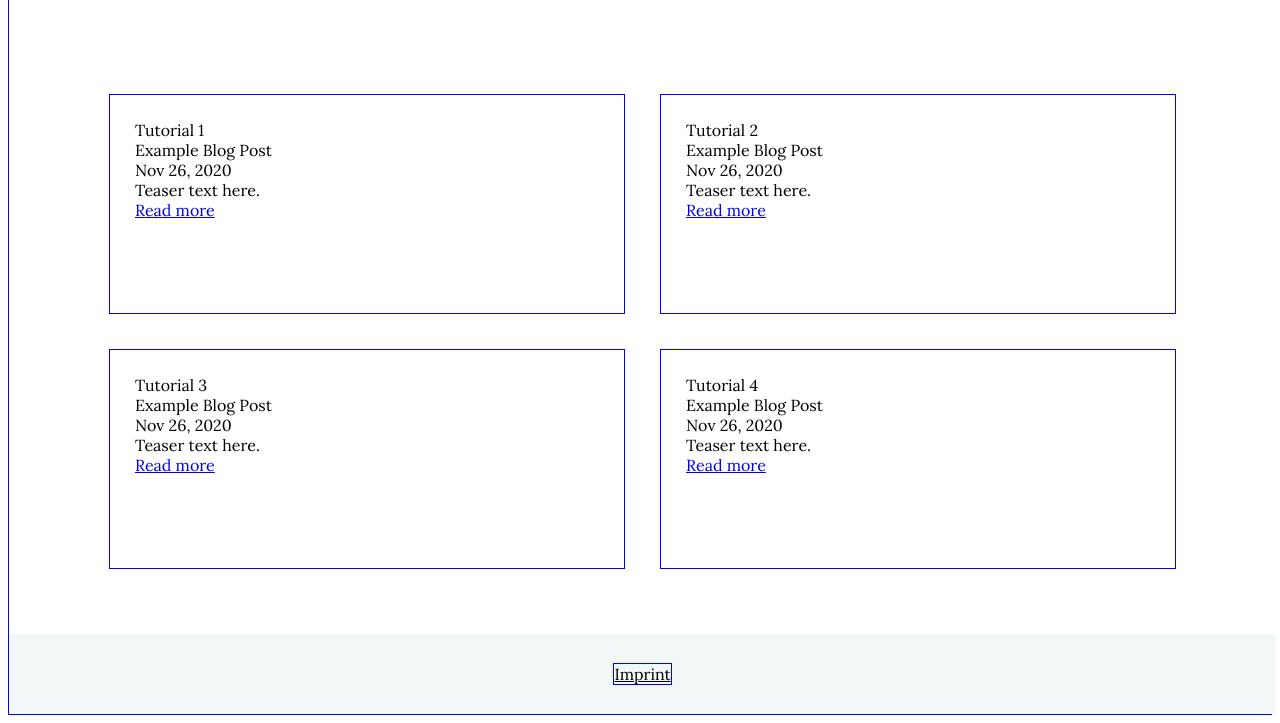
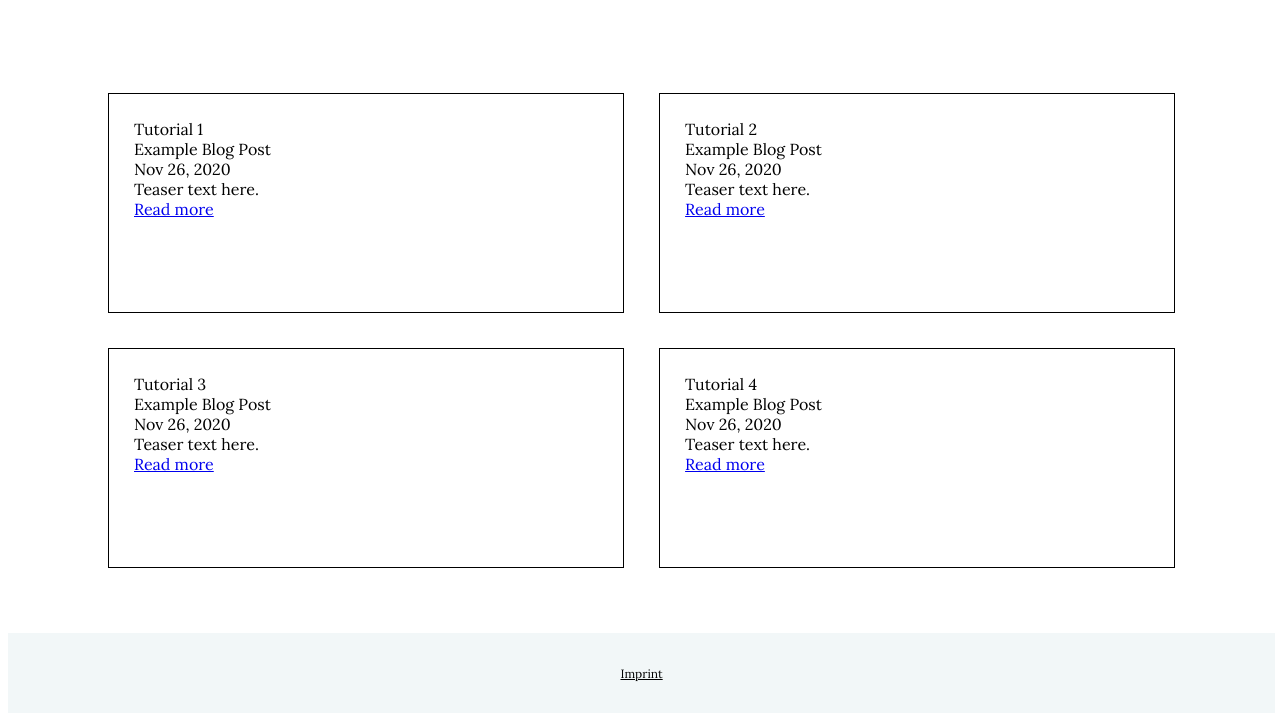
Before and after one commit to ImmanuelXIV/blog, a plain HTML site: page index.html in a window 1280 px wide. Shown: the part 95-818 px from the top of the page. Drawn offline with Linux system fonts and the light colour scheme.

Commit message:
feat: Delete border around most elements in css

```diff
--- a/css/blog-post.css
+++ b/css/blog-post.css
@@ -45,7 +45,7 @@ button {
     padding: 10px;
     grid-area: ct;
     font-size: 6px;
-    border: 1px solid blue;
+    /*border: 1px solid blue;*/
     font-family: 'Lora', serif;
 }
 
--- a/css/footer.css
+++ b/css/footer.css
@@ -12,4 +12,5 @@
 .imprint {
     /*background-color: white;*/
     text-decoration: underline;
+    font-size: 12px;
 }
--- a/css/style.css
+++ b/css/style.css
@@ -7,7 +7,7 @@ body {
 
 .container {
     display: grid;
-    border: 1px solid blue;
+    /*border: 1px solid blue;*/
     grid-template-columns: 33vw 33vw 33vw;
     grid-template-rows: 10vh 80vh 10vh;
     grid-template-areas:
@@ -18,7 +18,7 @@ body {
 
 .box {
     display: flex;
-    border: 1px solid blue;
+    /*border: 1px solid blue;*/
     font-family: 'Lora', serif;
 }
 
@@ -55,7 +55,7 @@ body {
 
 .article {
     display: inline-block;
-    border: 1px solid blue;
+    border: 1px solid black;
     font-family: 'Lora', serif;
     background-color: white;
     padding: 10px;
@@ -87,7 +87,7 @@ body {
 
     .article {
         display: inline-block;
-        border: 1px solid blue;
+        border: 1px solid black;
         font-family: 'Lora', serif;
         background-color: white;
         padding: 25px;
@@ -109,7 +109,7 @@ body {
 
     .article {
         display: inline-block;
-        border: 1px solid blue;
+        border: 1px solid black;
         font-family: 'Lora', serif;
         background-color: white;
         padding: 25px;
```
